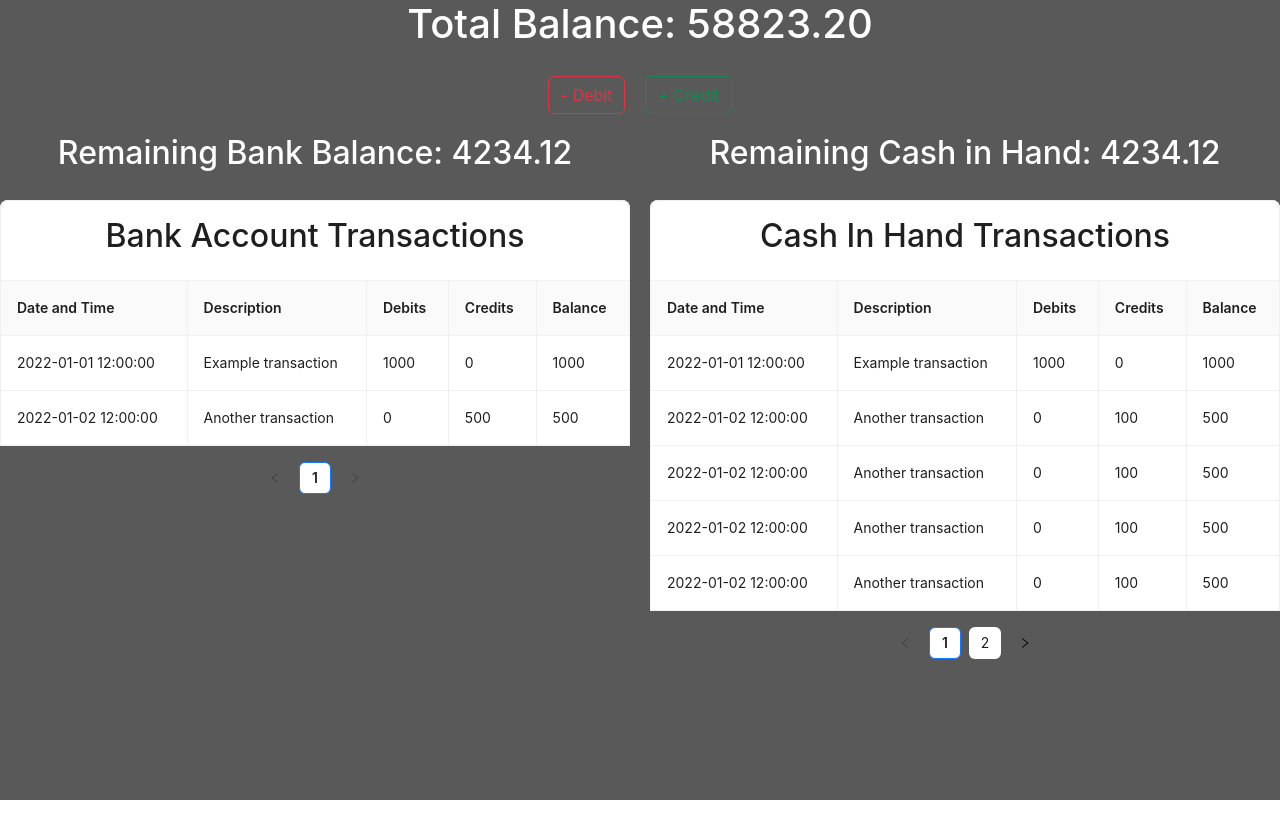
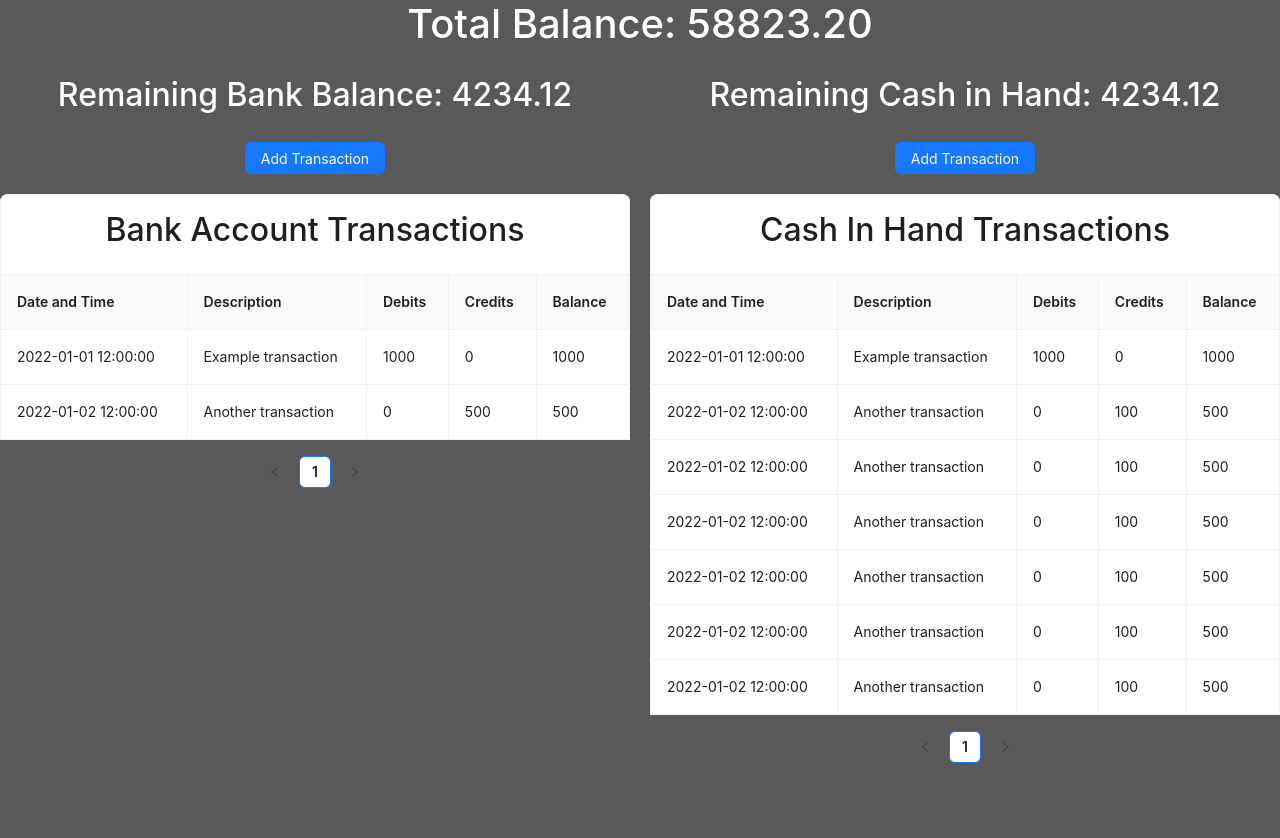
Before and after one commit to sabyasachirakshit/ledger-book, a React (Create React App) app: page / in a window 1280 px wide. Shown: the top 838 px of the page. Before the commit the page ends 800 px from the top, so only its background shows below. Built offline with nearby package versions, Linux system fonts and the light colour scheme.

Commit message:
trasnaction button added

```diff
--- a/src/App.css
+++ b/src/App.css
@@ -1,5 +1,5 @@
 .App{
   background-color: #595959;
   color: white;
-  height: 100vh;
+  height: 500vh;
 }
--- a/src/components/LedgerTable.js
+++ b/src/components/LedgerTable.js
@@ -1,5 +1,5 @@
 import React,{useState} from 'react';
-import { Table } from 'antd';
+import { Table,Button } from 'antd';
 import { Modal, Form,DatePicker,Input,InputNumber,Radio } from 'antd';
 
 const columns = [
@@ -111,7 +111,7 @@ const offline_transaction_data = [
   ];
 
   const pagination = {
-    pageSize: 5, // Show 20 rows per page
+    pageSize: 20, // Show 20 rows per page
     position: ['bottomCenter'],
   };
 
@@ -158,14 +158,13 @@ const handleFormSubmit = (values) => {
   return (
     <div className="ledger-book-screen" style={{display:"flex",flexDirection:"column",gap:"20px"}}>
         <h1 className="total-balance-screen" style={{display:"flex",justifyContent:"center"}}>Total Balance: 58823.20</h1>
-        <div className="buttons-d-c" style={{display:"flex",gap:"20px",justifyContent:"center"}}>
-            <button type="button" className="btn btn-outline-danger" onClick={showForm}> - Debit</button>
-            <button type="button" className="btn btn-outline-success" onClick={showForm}> + Credit</button>
-        </div>
         <TransactionForm visible={visible} handleFormSubmit={handleFormSubmit} />
         <div className='ledger-tables-screen' style={{display:"flex",gap:"20px"}}>
         <div className="table-1" style={{width:"50%",display:"flex",flexDirection:"column",gap:"20px"}}>
             <h2 className='bank-balance' style={{display:"flex",justifyContent:"center"}}>Remaining Bank Balance: 4234.12</h2>
+            <div className="transaction-button" style={{display:"flex",width:"100%",justifyContent:"center"}}>
+                <Button type="primary" onClick={showForm}>Add Transaction</Button>
+            </div>
             <Table
                 columns={columns}
                 dataSource={online_transaction_data}
@@ -178,6 +177,9 @@ const handleFormSubmit = (values) => {
         </div>
         <div className="table-2" style={{width:"50%",display:"flex",flexDirection:"column",gap:"20px"}}>
             <h2 className='bank-balance' style={{display:"flex",justifyContent:"center"}}>Remaining Cash in Hand: 4234.12</h2>
+            <div className="transaction-button" style={{display:"flex",width:"100%",justifyContent:"center"}}>
+                <Button type="primary" onClick={showForm}>Add Transaction</Button>
+            </div>
             <Table
                 columns={columns}
                 dataSource={offline_transaction_data}
```
